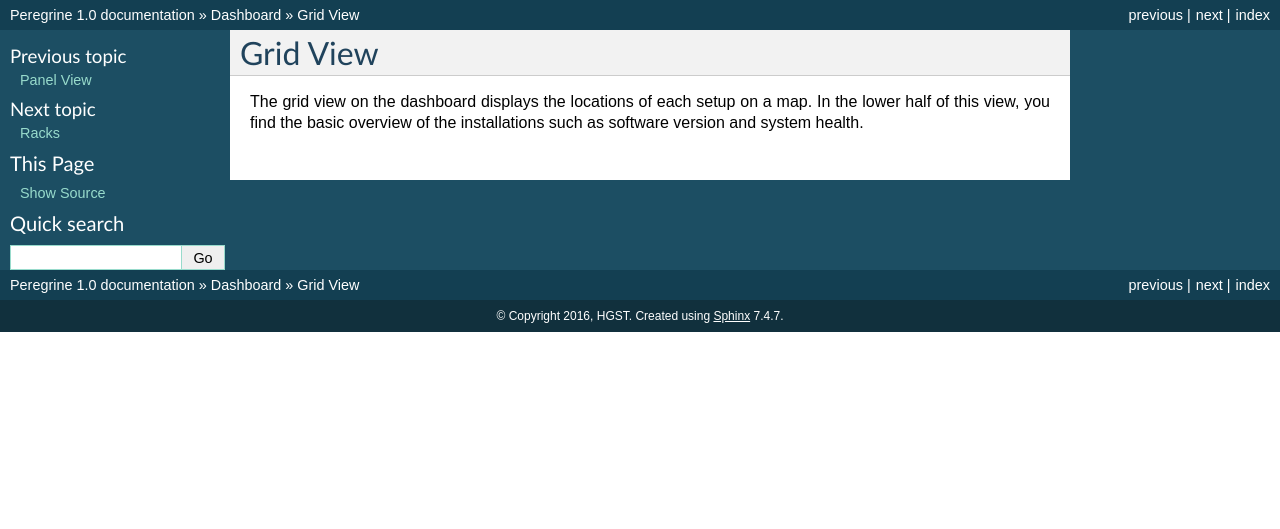
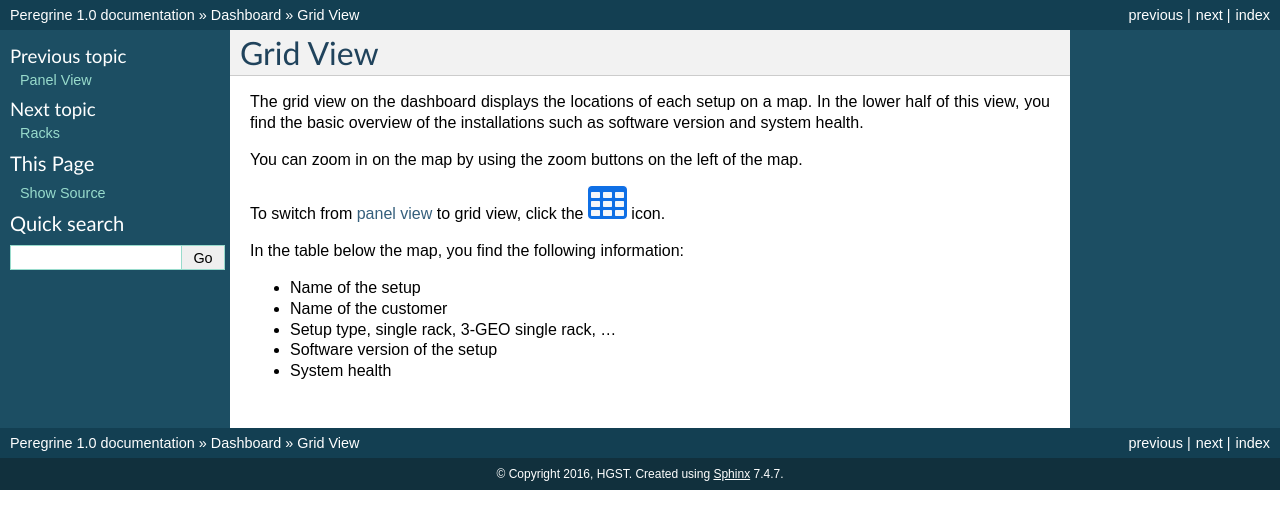
Before and after one commit to tdewolf/peregrine, a Sphinx documentation site: the page built from source/dashboard/grid_view.rst, in a window 1280 px wide. Shown: the top 529 px of the page. Built offline with Sphinx 7.4.7, drawn with Linux system fonts in a browser that asks for light colours.

Commit message:
add grid_view and panel_view content

```diff
--- a/source/dashboard/grid_view.rst
+++ b/source/dashboard/grid_view.rst
@@ -1,3 +1,5 @@
+.. |grid_view| image:: ../_static/grid_view.png
+
 .. _grid_view:
 
 Grid View
@@ -5,3 +7,15 @@ Grid View
 
 The grid view on the dashboard displays the locations of each setup on a map. In the lower half of this
 view, you find the basic overview of the installations such as software version and system health.
+
+You can zoom in on the map by using the zoom buttons on the left of the map.
+
+To switch from :ref:`panel view <panel_view>` to grid view, click the |grid_view| icon.
+
+In the table below the map, you find the following information:
+
+* Name of the setup
+* Name of the customer
+* Setup type, single rack, 3-GEO single rack, ...
+* Software version of the setup
+* System health
--- a/source/dashboard/panel_view.rst
+++ b/source/dashboard/panel_view.rst
@@ -1,7 +1,4 @@
 .. |dashboard_panel| image:: ../_static/dashboard_panel.png
-   :scale: 75%
-
-.. |dashboard_grid| image:: ../_static/dasboard_grid.png
    :scale: 75%
 
 .. |panel_health| image:: ../_static/panel_health.png
```
